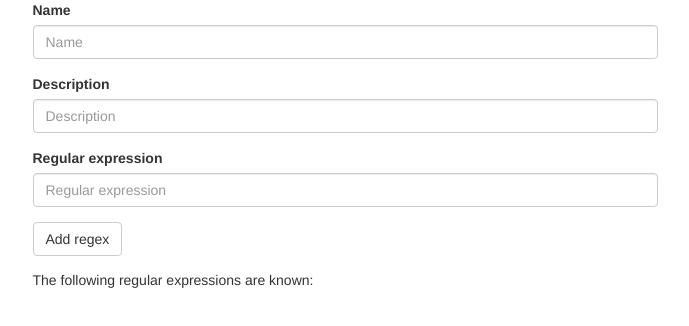
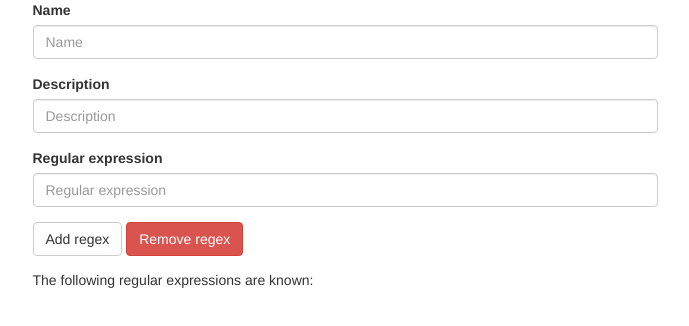
Before and after one commit to TorstenCScholz/parva-pila-rex, a plain HTML site: page resources/public/index.html in a window 1280 px wide. Shown: the whole page, without its empty margins (295-984 px from the left). Drawn offline with nearby package versions, Linux system fonts and the light colour scheme.

Commit message:
Add possiAdd possibility to remove regex entries

```diff
--- a/resources/public/index.html
+++ b/resources/public/index.html
@@ -23,6 +23,7 @@
           </div>
 
           <button class="btn btn-default" type="button" id="btn-create-regex">Add regex</button>
+          <button class="btn btn-danger" type="button" id="btn-delete-regex">Remove regex</button>
         </form>
 
         The following regular expressions are known:
```
Also changed, not shown: 1 other file.
